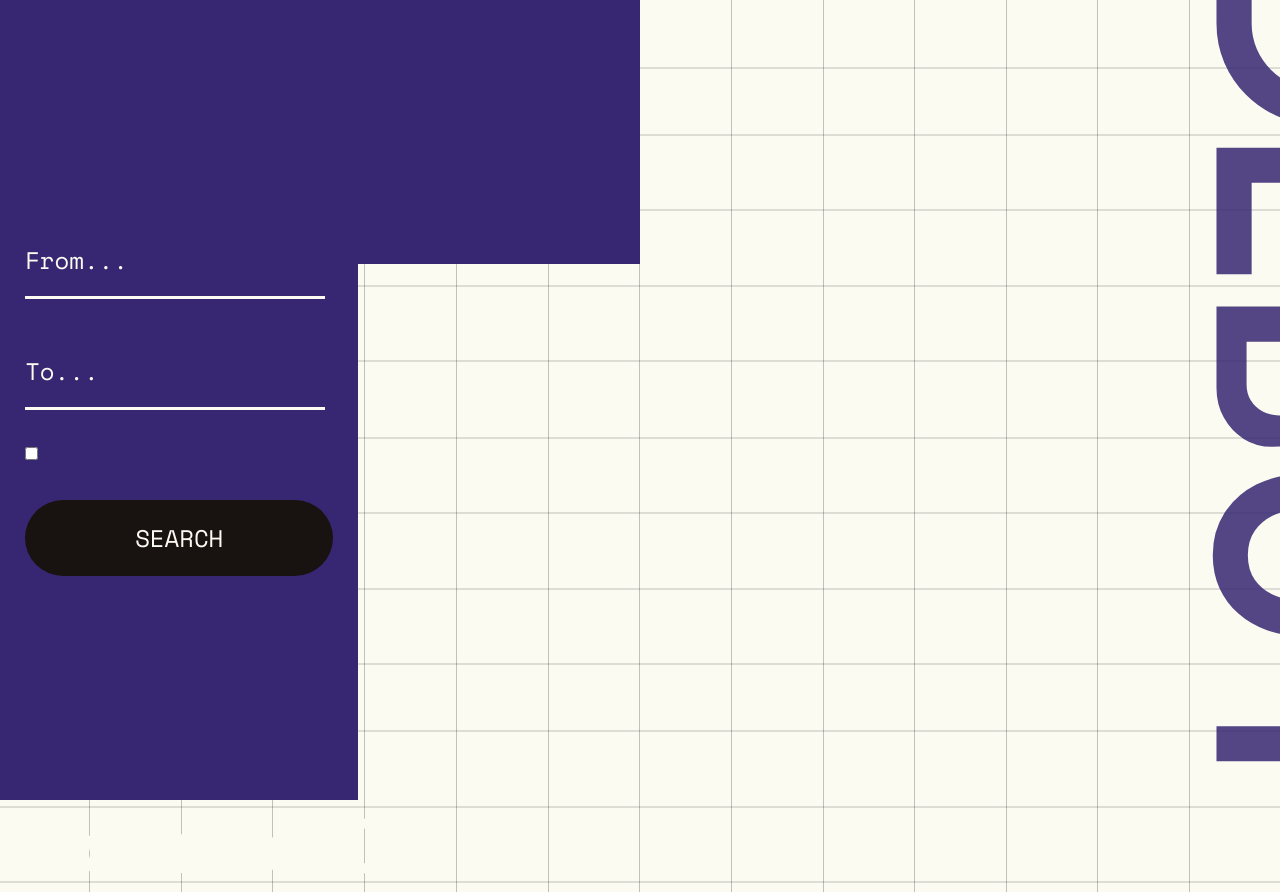
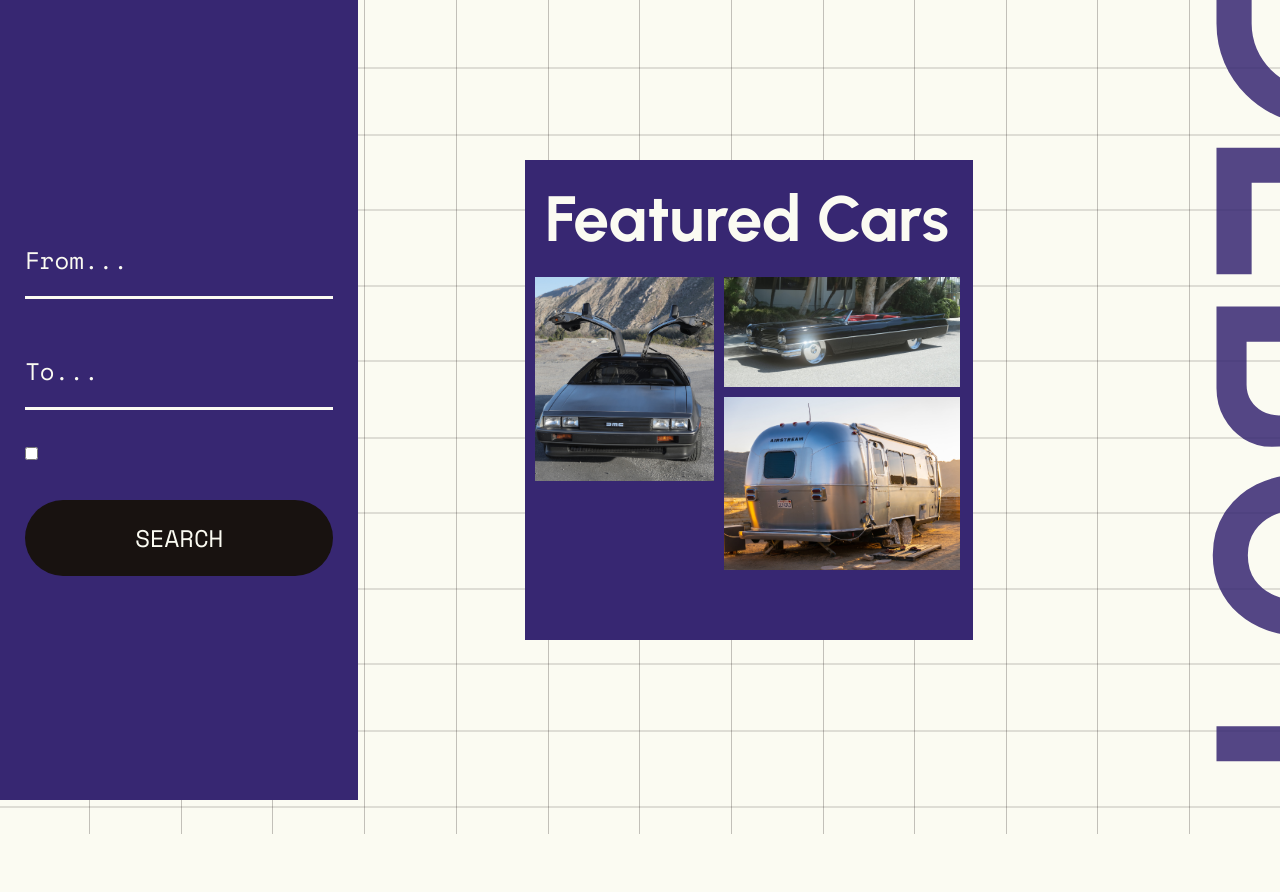
Before and after one commit to maxchristensen/car-rental-app, a website with bundled scripts: page index.html in a window 1280 px wide. Shown: the top 892 px of the page. After the commit the page ends 834 px from the top, so only its background shows below. Built offline with nearby package versions, Linux system fonts and the light colour scheme.

Commit message:
created featured cars section

```diff
--- a/index.html
+++ b/index.html
@@ -11,6 +11,9 @@
     <title>Debut Car Rentals</title>
 </head>
 <body>
+
+    <!-- master container -->
+    <div class="masterContainer">
 
         <!-- sidebar -->
         <div class="sidebar">
@@ -29,8 +32,21 @@
         <div class="container">
             <!-- featured cars -->
             <div class="featuredCars">
-            <h2>Featured Cars</h2>
+                <h2 class="containerHeading">Featured Cars</h2>
+                <div class="gallery">
+                    <div class="bigImage">
+                        <img src="img/img1.jpg" alt="">
                     </div>
+                    <div class="twoImages">
+                        <img src="img/img2.jpg" alt="">
+                        <img class="bottomImg" src="img/img3.jpg" alt="">
+                    </div>
+                </div>
+            </div>
+        <!-- end of container -->
+        </div>
+
+
 
     <!-- end of master container -->
     </div>
@@ -42,13 +58,10 @@
 
     <!-- jQuery 3.6.1 -->
     <script src="https://ajax.googleapis.com/ajax/libs/jquery/3.6.1/jquery.min.js"></script>
-
     <!-- Jquery UI -->
     <script src="https://code.jquery.com/ui/1.13.2/jquery-ui.js"></script>
-
     <!-- parsley js -->
     <script src="js/parsley.js"></script>
-
     <!-- custom js -->
     <script src="js/custom.js"></script>
 
--- a/sass/custom.scss
+++ b/sass/custom.scss
@@ -20,7 +20,7 @@ h1, h2, h3, h4, h5 {
 
 h2 {
     color: $white;
-    font-size: 58pt;
+    font-size: 48pt;
 }
 
 h6, p, button {
@@ -60,6 +60,18 @@ body {
     background-color: $white;
 }
 
+.masterContainer{
+    position: relative;
+    width: 100vw;
+    height: 100vh;
+}
+
+.container {
+    position: absolute;
+    top: 20%;
+    left: 41%;
+}
+
 #title {
     // font size and colour
     color: $blue;
@@ -89,9 +101,34 @@ body {
 
 .featuredCars {
     background-color: $blue;
-    width: 50vw;
-    height: 33vh;
+    width: 35vw;
+    height: 60vh;
     z-index: 10;
+}
+
+.gallery{
+    display: flex;
+    flex-direction: row;
+
+}
+
+.bigImage img{
+    width: 100%;
+    padding-left: 10px;
+    padding-bottom: 10px;
+    padding-right: 10px;
+}
+
+.twoImages {
+    display: flex;
+    flex-direction: column;
+    flex-wrap: wrap;
+    margin-right: 10px;
+}
+
+.twoImages img {
+    width: 99%;
+    margin-bottom: 10px;
 }
 
 .form {
@@ -105,7 +142,7 @@ body {
     border-right: none;
     border-bottom: 3px solid $white;
     height: 75px;
-    width: 300px;
+    width: 100%;
 }
 
 input::placeholder, input {
@@ -113,3 +150,7 @@ input::placeholder, input {
     color: $white;
     font-size: 24px;
   }
+
+.containerHeading{
+    padding: 20px;
+}
```
Also changed, not shown: css/custom.css, img/img1.jpg (added), img/img2.jpg (added), img/img3.jpg (added). Lines whose indentation alone changed are shown as unchanged.
